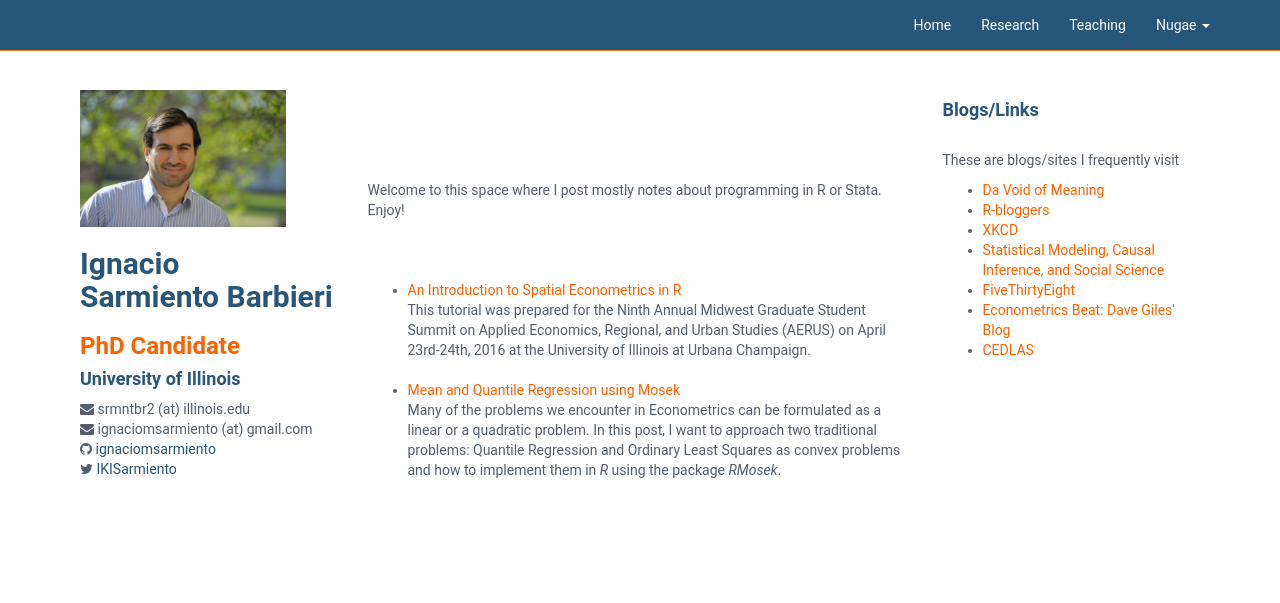
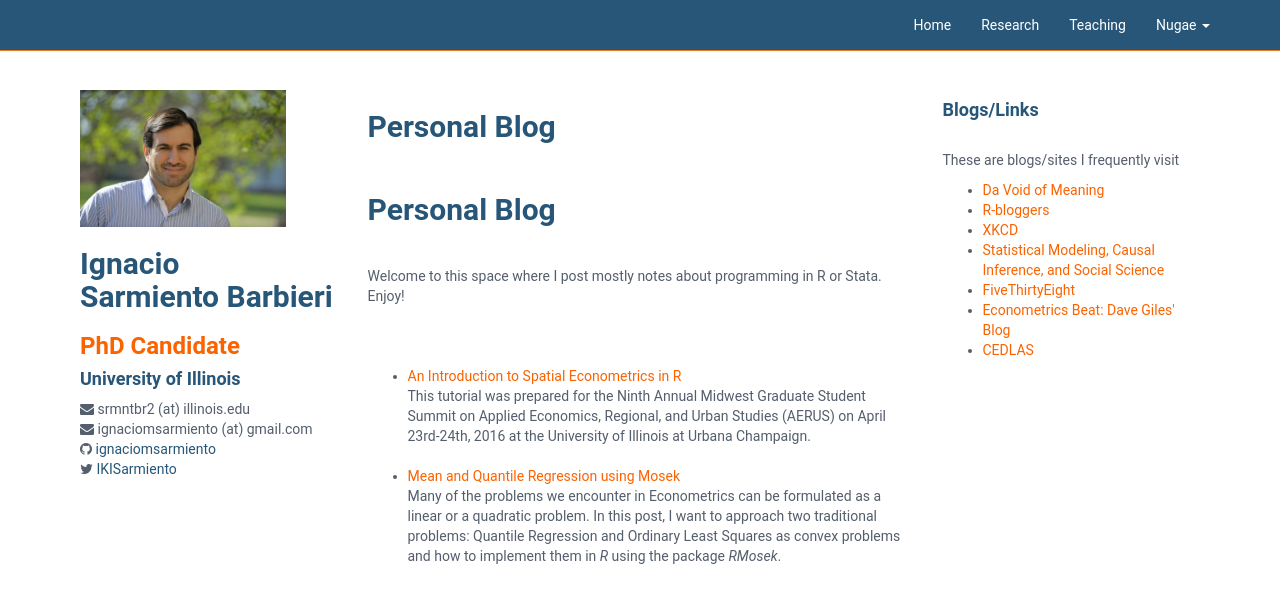
Before and after one commit to ignaciomsarmiento/ignaciomsarmiento.github.io, a Jekyll site: the page built from blog.md, in a window 1280 px wide. Shown: the top 603 px of the page. Built offline with Jekyll 4.4.1, drawn with Linux system fonts in a browser that asks for light colours; our own code applies the rules of GitHub Pages for plain Markdown files.

Commit message:
the struggle with blog 1

```diff
--- a/blog.md
+++ b/blog.md
@@ -1,9 +1,8 @@
 ---
 layout: blog
 ---
+## Personal Blog
 
-
-<br>
 <br>
 
 Welcome to this space where I post mostly notes about programming in R or Stata. Enjoy!
```
